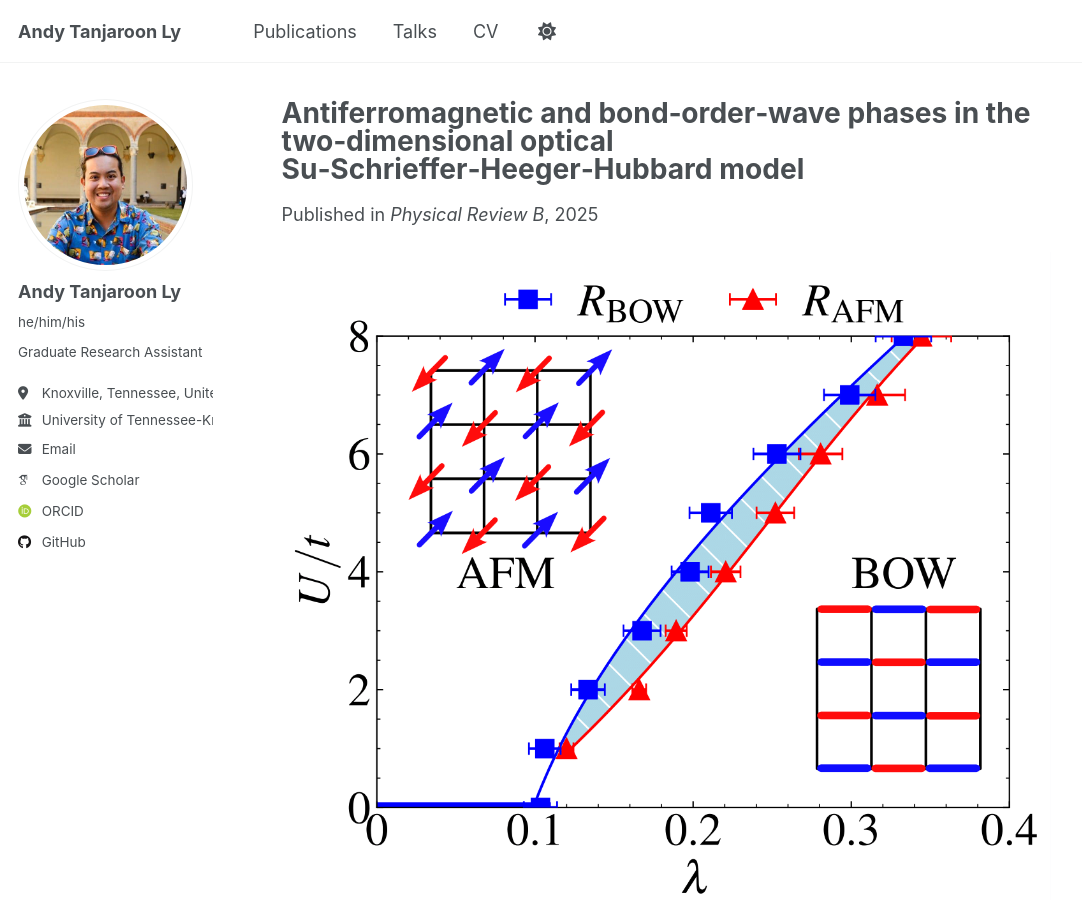
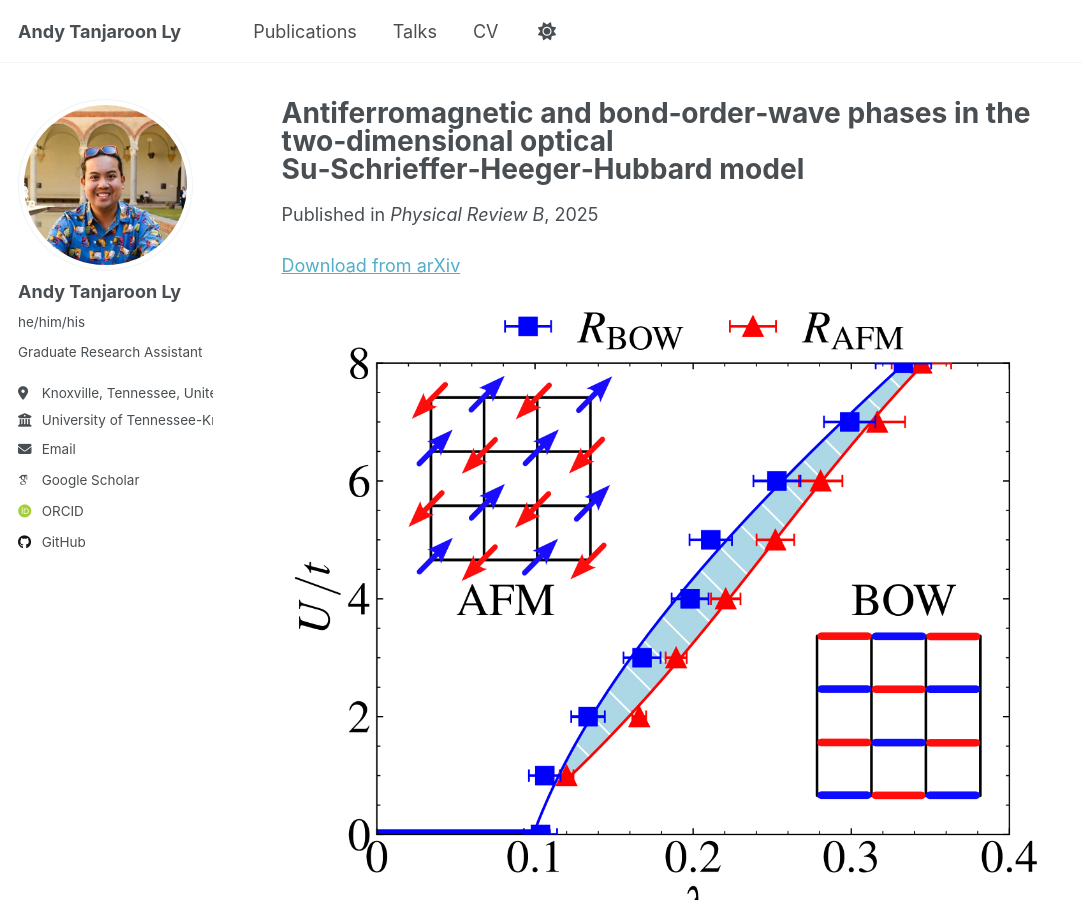
Before and after one commit to atanjaro/atanjaro.github.io, a Jekyll site: the page built from _publications/2025-06-18-antiferromagnetic.md, in a window 1280 px wide and 900 px high. Shown: the whole window, without its empty margins (0-1082 px from the left). Built offline with Jekyll 4.4.1, drawn with Linux system fonts in a browser that asks for light colours; some web fonts are replaced; a script that is not in the unit is left out.

Commit message:
Update 2025-06-18-antiferromagnetic.md

```diff
--- a/_publications/2025-06-18-antiferromagnetic.md
+++ b/_publications/2025-06-18-antiferromagnetic.md
@@ -7,7 +7,7 @@
 date: 2025-06-18
 venue: 'Physical Review B'
 paperurl: 'https://journals.aps.org/prb/abstract/10.1103/2bnf-tmtc'
-arxivurl: 'https://arxiv.org/abs/2502.14196'
 citation: 'A. Tanjaroon Ly, B. Cohen-Stead, S. Johnston. &quot;Antiferromagnetic and bond‑order‑wave phases in the two‑dimensional optical Su‑Schrieffer‑Heeger‑Hubbard model.&quot; <i>Physical Review B</i>. 111, 245138 (2025)'
 ---
+[Download from arXiv]([https://arxiv.org/abs/2311.09395](https://arxiv.org/abs/2502.14196))
 ![](/images/phase_diagram_fig1.png)
```
